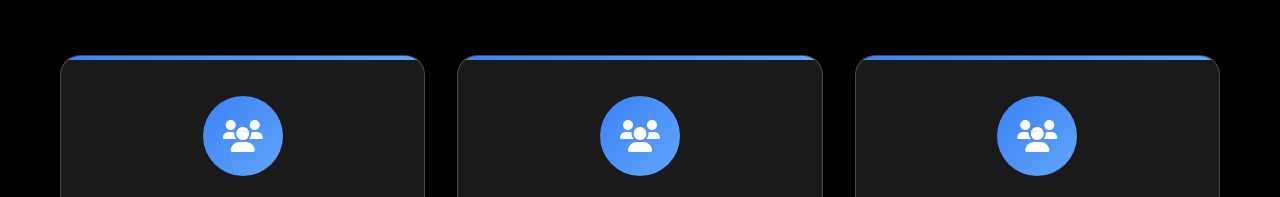
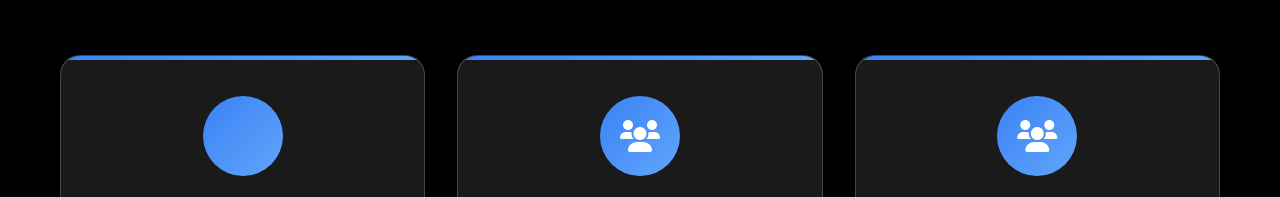
Before and after one commit to qt-iitg/qff25, a plain HTML site: page index.html in a window 1280 px wide. Shown: the part 1780-1977 px from the top of the page. Drawn offline with Linux system fonts and the light colour scheme; files whose address does not match are found by name.

Commit message:
Update index.html

```diff
--- a/index.html
+++ b/index.html
@@ -117,7 +117,7 @@
             <div class="events-grid">
                 <div class="event-card">
                     <div class="event-icon">
-                        <i class="fas fa-users"></i>
+                        <i src="Qiskit_logo.png"></i>
                     </div>
                     <h3>Event Name</h3>
                     <p>Coming Soon.</p>
```
